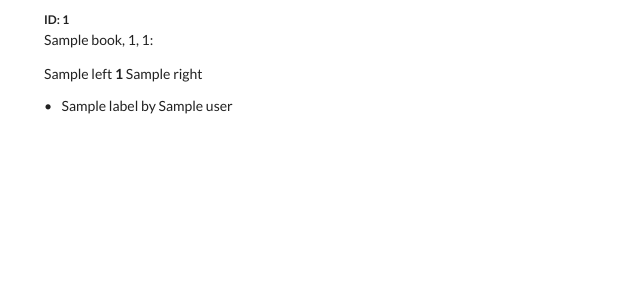
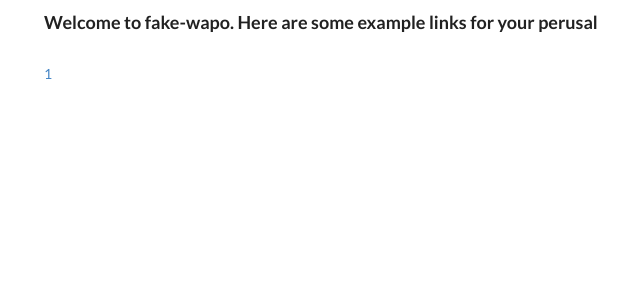
Before and after one commit to c-koster/wapo, a Flask app: template templates/index.html in a window 1280 px wide. Shown: the top 300 px of the page, without its empty margins (246-886 px from the left). Run offline with Flask 2, Linux system fonts and the light colour scheme; the template is opened without the code that fills it: most values are stand-ins (such as "Sample title", 1, 10 or a date in 2020); parts of the project's set-up code (start-up, migrations or seed data) failed here and were passed over.

Commit message:
flask working better now

```diff
--- a/app.py
+++ b/app.py
@@ -22,36 +22,36 @@ def index():
         for line in fp:
             if num_ids > 50:
                 break
-            links.append(line.strip())
+            links.append({'id':line.strip()})
             num_ids += 1
 
 
     return render_template("index.html",links=links)
 
 
-@app.route("/articles/<str:article_id>")
+@app.route("/article/<string:article_id>")
 def article(article_id):
     # 1. query using article_id on the article i'm looking for
     doc = get_article(article_id)
 
-
     # 2. check if we found the article
     if doc['id'] == False: # if we didn't find it render a 404 page
-        return render_template("error.html")
+        return render_template("error.html",msg={'code':404,'text':'404 not found'})
 
     # 3. if we *did* find it, search for some relevant articles using Whoosh
-    links = ["0000e8a3e952907fac7e965ced9194ba", "00029f4a07559d69995bfc013985924a",
-             "00041887f95b15333ae39503610f2de1", "000563252f7569174d0f1a2aff115854"]
+    links = [{"id":"0000e8a3e952907fac7e965ced9194ba"}, {"id":"00029f4a07559d69995bfc013985924a"},
+             {"id":"00041887f95b15333ae39503610f2de1"}, {"id":"000563252f7569174d0f1a2aff115854"}]
 
     # 4. then apply *my model* to the search results and rank them in decreasing order of relevance
     # ( this will be the big assignment )
+    print(doc['contents'][1]['content'])
 
     # 5. Finally use the links and article to render the page.
-    return render_template("article.html",article_json=article_json,links=links)
+    return render_template("article.html",article=doc,links=links)
 
 
 
-# some helper functions ---
+# some helper functions --- this takes a hot minute to do a request
 def get_article(id):
     with gzip.open('TREC_Washington_Post_collection.v3.jl.gz', 'rt') as fp:
         for line in fp:
--- a/templates/index.html
+++ b/templates/index.html
@@ -8,18 +8,18 @@
 {% block content %}
 
 <div class="ui vertical segment">
+    <div class="ui header">
+        Welcome to fake-wapo. Here are some example links for your perusal
+    </div>
 
-    {% for ex in examples %}
+    {% for link in links %}
+        <div class="ui vertical segment">
+            <a href="{{ url_for('article', article_id=link.id) }}">
+                {{ link.id }}
+            </a>
+        </div>
 
     {% endfor %}
-    <h2 class="ui sub header">id: {{ ex.id }}</h2>
-    <p> {{ ex.book }}, {{ ex.page }}, {{ ex.index }}: </p>
-    <p> {{ ex.left }} <b> {{ ex.number }} </b>  {{ ex.right }} </p>
-    <ul class="ui list">
-        {% for l in ex.labels %}
-            <li> {{ l.label }} by {{ l.user }}</li>
-        {% endfor %}
-    </ul>
 </div>
 
 {% endblock %}
--- a/templates/layout.html
+++ b/templates/layout.html
@@ -3,13 +3,12 @@
     <head>
         <link rel="stylesheet" href="https://cdn.jsdelivr.net/npm/semantic-ui@2.4.2/dist/semantic.min.css">
 
-        <title>{% block title %}{% endblock %} - Layout</title>
+        <title>{% block title %}{% endblock %} - wapo </title>
     </head>
     <body>
         <div class="ui centered raised padded text container">
             {% block content %}
 
-
             {% endblock %}
         </div>
     </body>
```
Also changed, not shown: templates/article.html (+16 -1 lines), templates/error.html (added, +11 -0 lines).
